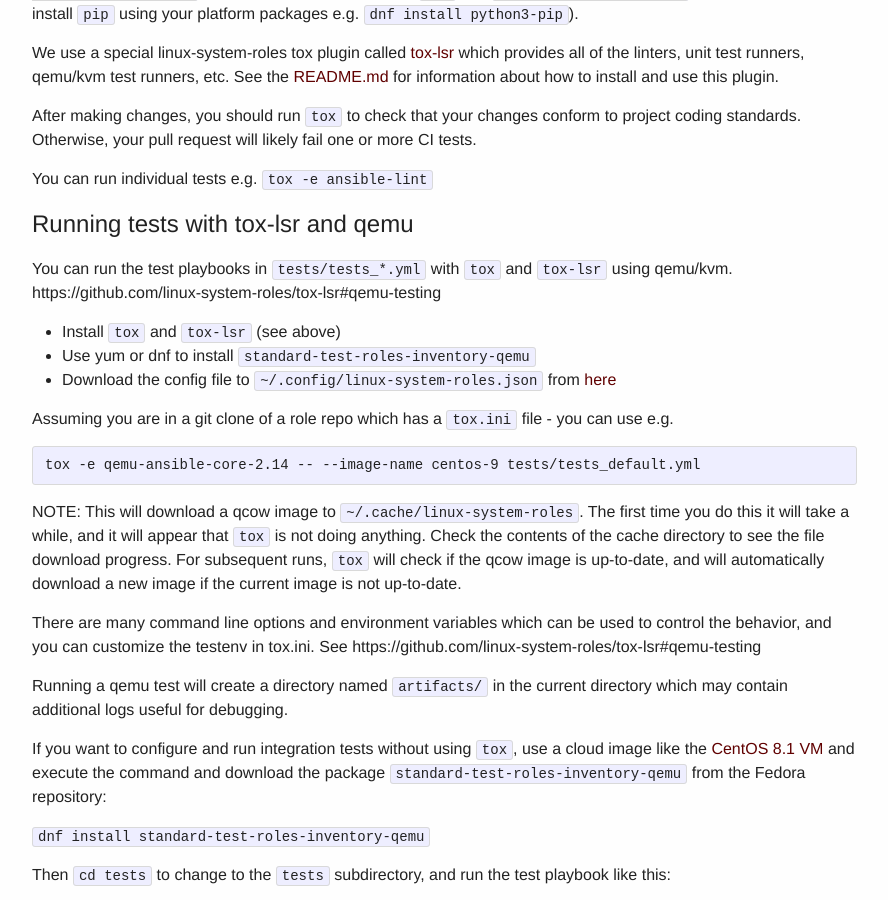
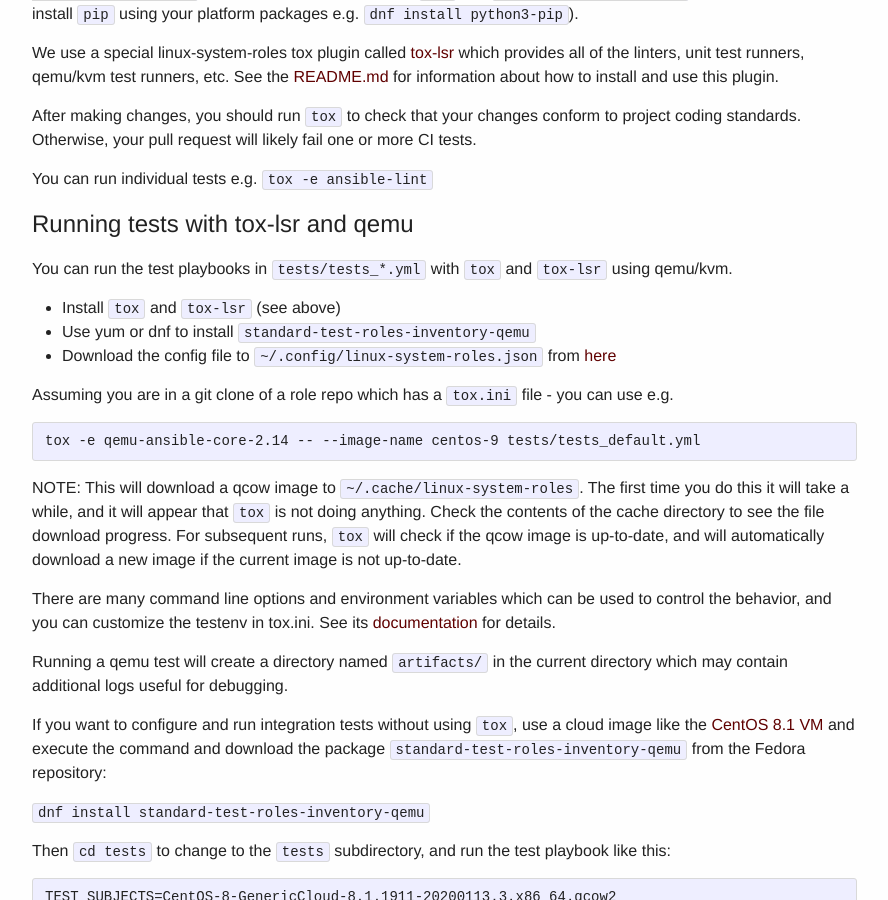
Before and after one commit to linux-system-roles/linux-system-roles.github.io, a Jekyll site: the page built from contribute.md, in a window 1280 px wide and 900 px high, scrolled down 1195 px. Shown: the whole window, without its empty margins (38-926 px from the left). Built offline with Jekyll 4.4.1, drawn with Linux system fonts in a browser that asks for light colours.

Commit message:
contribute: Fix tox-lsr QEMU doc link
Make the link clickable, and don't repeat it.

```diff
--- a/contribute.md
+++ b/contribute.md
@@ -63,7 +63,7 @@ You can run individual tests e.g. `tox -e ansible-lint`
 ## Running tests with tox-lsr and qemu
 
 You can run the test playbooks in `tests/tests_*.yml` with `tox` and `tox-lsr`
-using qemu/kvm.  https://github.com/linux-system-roles/tox-lsr#qemu-testing
+using qemu/kvm.
 
 * Install `tox` and `tox-lsr` (see above)
 * Use yum or dnf to install `standard-test-roles-inventory-qemu`
@@ -82,7 +82,7 @@ download progress.  For subsequent runs, `tox` will check if the qcow image is
 up-to-date, and will automatically download a new image if the current image is
 not up-to-date.
 
-There are many command line options and environment variables which can be used to control the behavior, and you can customize the testenv in tox.ini.  See  https://github.com/linux-system-roles/tox-lsr#qemu-testing
+There are many command line options and environment variables which can be used to control the behavior, and you can customize the testenv in tox.ini.  See its [documentation](https://github.com/linux-system-roles/tox-lsr#qemu-testing) for details.
 
 Running a qemu test will create a directory named `artifacts/` in the current
 directory which may contain additional logs useful for debugging.
```
